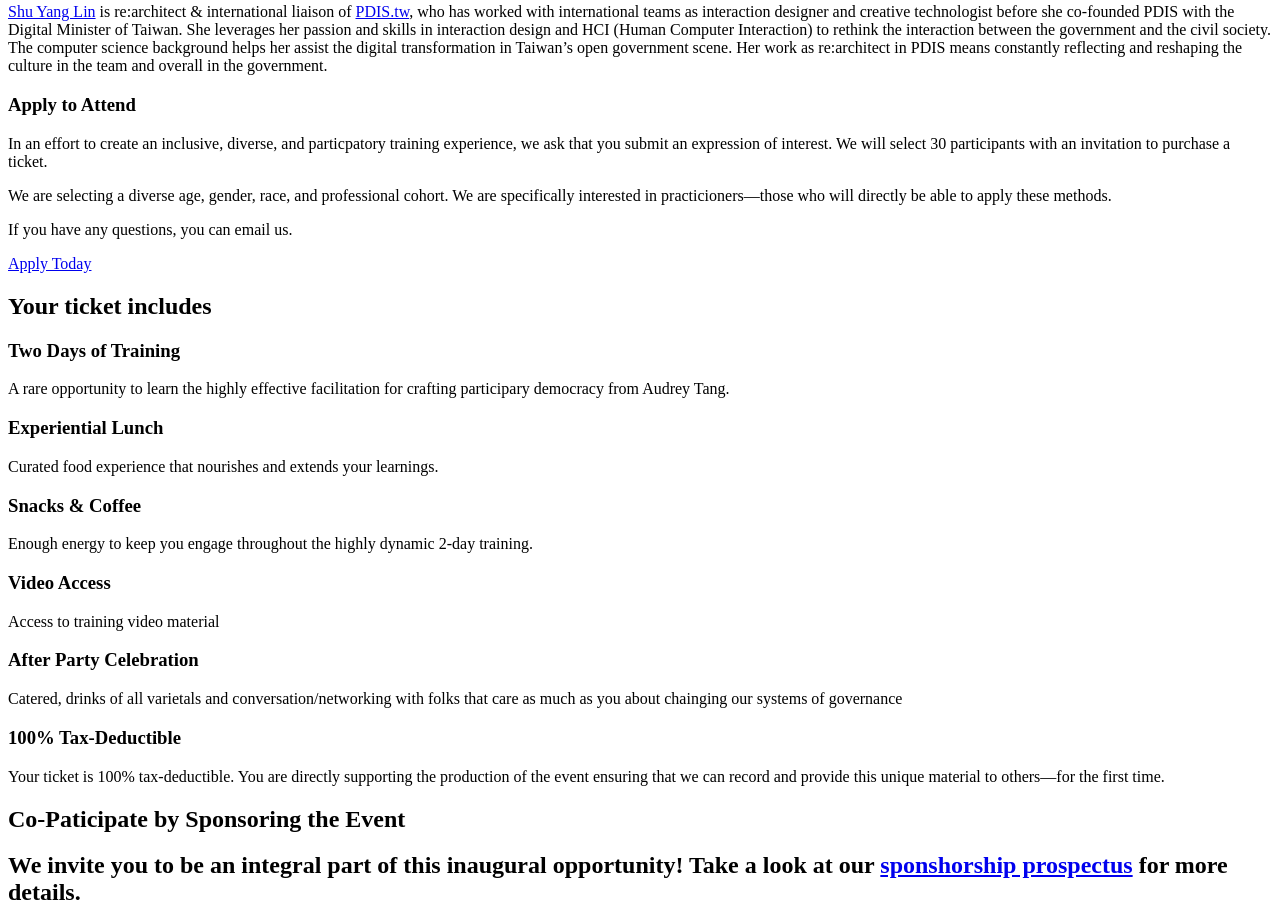
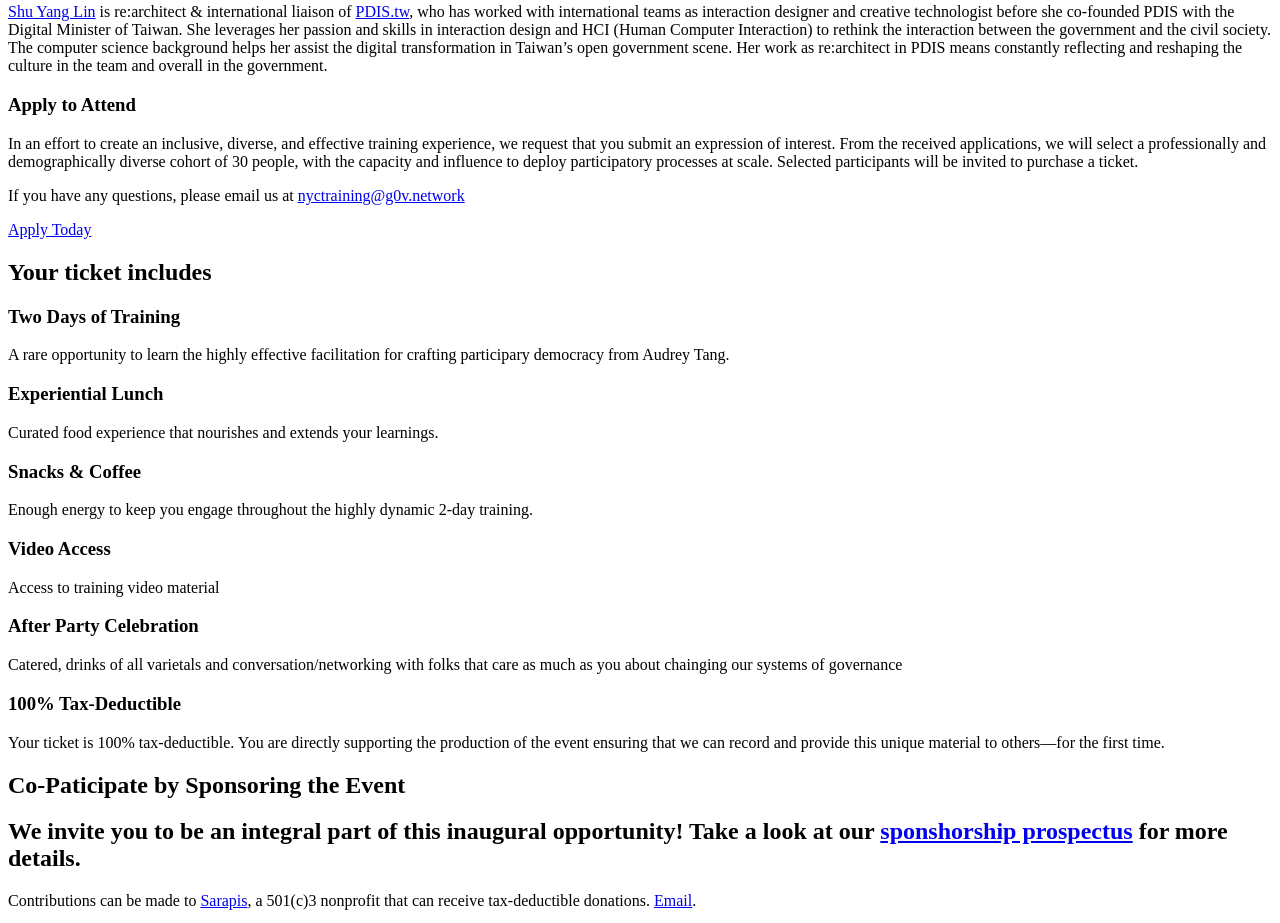
Before and after one commit to g0v-network/training.g0v.network, a Gatsby site: page / in a window 1280 px wide. Shown: the part 5874-6797 px from the top of the page. Built offline with nearby package versions, Linux system fonts and the light colour scheme; Gatsby itself is replaced by a stand-in of ours.

Commit message:
copy editing

```diff
--- a/content/about/apply.md
+++ b/content/about/apply.md
@@ -4,8 +4,6 @@ btn: Apply Today
 ---
 # Apply to Attend
 
-In an effort to create an inclusive, diverse, and particpatory training experience, we ask that you submit an expression of interest. We will select 30 participants with an invitation to purchase a ticket.
+In an effort to create an inclusive, diverse, and effective training experience, we request that you submit an expression of interest. From the received applications, we will select a professionally and demographically diverse cohort of 30 people, with the capacity and influence to deploy participatory processes at scale. Selected participants will be invited to purchase a ticket.
 
-We are selecting a diverse age, gender, race, and professional cohort. We are specifically interested in practicioners—those who will directly be able to apply these methods.
-
-If you have any questions, you can email us.
+If you have any questions, please email us at nyctraining@g0v.network
```
